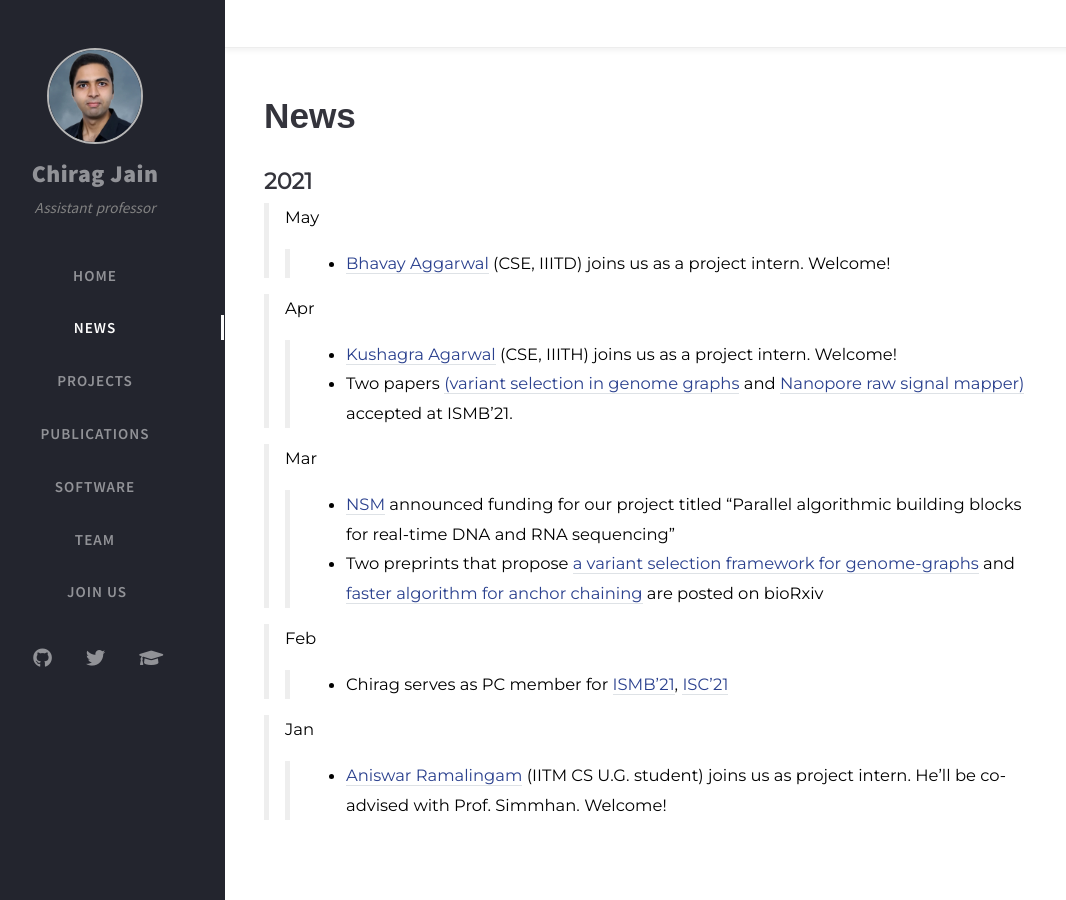
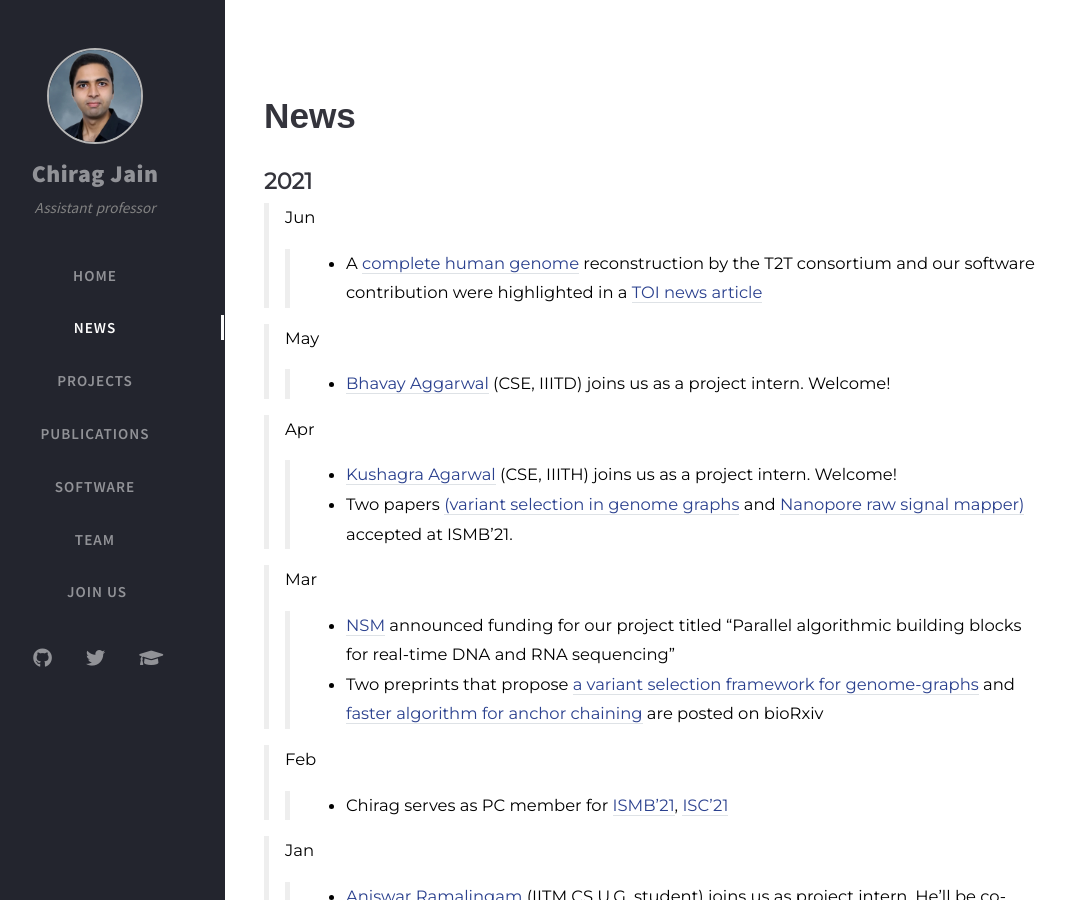
Before and after one commit to at-cg/at-cg.github.io, a Jekyll site: the page built from tabs/new.md, in a window 1280 px wide and 900 px high. Shown: the whole window, without its empty margins (35-1101 px from the left). Built offline with Jekyll 4.4.1, drawn with Linux system fonts in a browser that asks for light colours; nearby versions of some CDN libraries; comment, search, counter and statistics services are not loaded.

Commit message:
add news item

```diff
--- a/tabs/new.md
+++ b/tabs/new.md
@@ -20,6 +20,9 @@ type: news
 # **News**
 
 ## **2021**
+
+> Jun
+>> - A [complete human genome](https://doi.org/10.1101/2021.05.26.445798) reconstruction by the T2T consortium and our software contribution were highlighted in a [TOI news article](https://timesofindia.indiatimes.com/india/first-truly-complete-human-genome-sequenced-india-software-plays-key-role/articleshow/83364939.cms)
 
 > May
 >> - [Bhavay Aggarwal](https://www.linkedin.com/in/bhavay-aggarwal/?originalSubdomain=in) (CSE, IIITD) joins us as a project intern. Welcome!
```
Also changed, not shown: tabs/join.md (+1 -0 lines).
